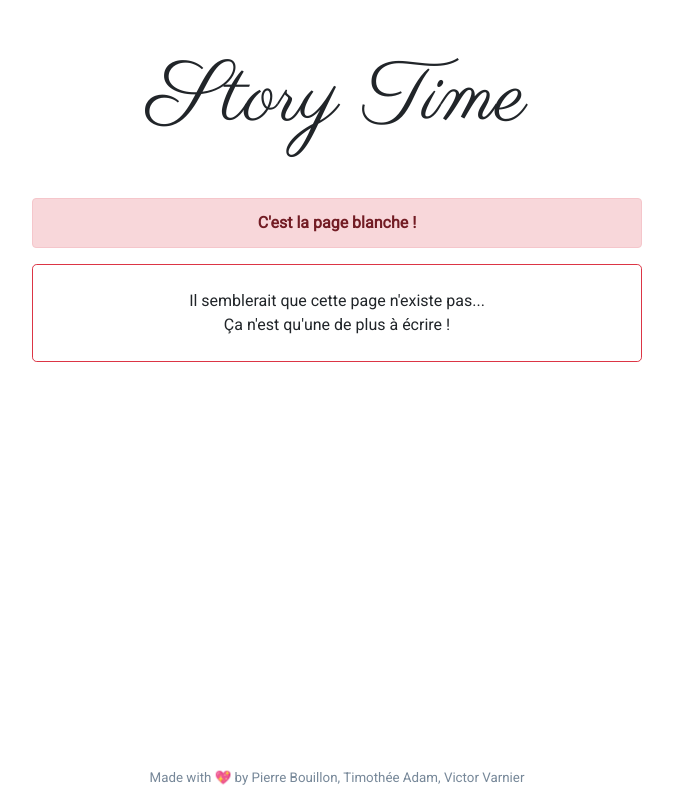
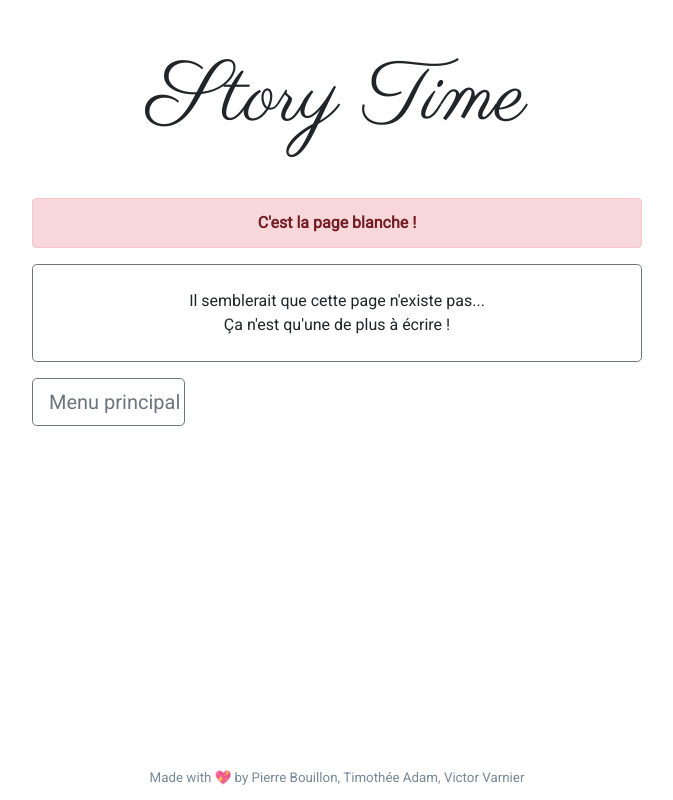
Before and after one commit to pBouillon/Story-Time, an Angular app in the folder story-time/: page /index in a window 1280 px wide. Both pictures are taken after a click on the button "Choisir une histoire". Shown: the whole page, without its empty margins (303-976 px from the left). Built offline with nearby package versions, Linux system fonts and the light colour scheme.

Commit message:
Ajout d'une redirection vers le menu

```diff
--- a/story-time/src/app/error-pages/page-not-found/page-not-found.component.html
+++ b/story-time/src/app/error-pages/page-not-found/page-not-found.component.html
@@ -1,4 +1,4 @@
-<div class="container w-50">
+<div class="container w-50 justify-content-center d-flex flex-column">
 
   <!-- error message -->
   <p class="alert alert-danger text-center font-weight-bold"
@@ -8,10 +8,17 @@
   <!-- /error message -->
 
   <!-- message text -->
-  <p class="text-center border border-danger p-4 rounded-lg">
+  <p class="text-center border border-secondary p-4 rounded-lg">
     Il semblerait que cette page n'existe pas... <br/>
     Ça n'est qu'une de plus à écrire !
   </p>
   <!-- /message text -->
 
+  <!-- back to menu -->
+  <input type="button"
+    class="btn btn-outline-secondary btn-lg w-25"
+    value="Menu principal"
+    (click)="onMenu()">
+  <!-- /back to menu -->
+
 </div>
--- a/story-time/src/app/error-pages/page-not-found/page-not-found.component.ts
+++ b/story-time/src/app/error-pages/page-not-found/page-not-found.component.ts
@@ -1,4 +1,5 @@
 import { Component, OnInit } from '@angular/core';
+import { Router } from '@angular/router';
 
 @Component({
   selector: 'app-page-not-found',
@@ -7,9 +8,21 @@ import { Component, OnInit } from '@angular/core';
 })
 export class PageNotFoundComponent implements OnInit {
 
-  constructor() { }
+  /**
+   * @summary Default constructor
+   * @param router Router to redirect the user to requested components
+   */
+  constructor(
+    private router: Router,
+  ) { }
 
-  ngOnInit() {
+  ngOnInit() { }
+
+  /**
+   * @summary Redirect the user back to the main page
+   */
+  public onMenu(): void {
+    this.router.navigate(['index']);
   }
 
 }
--- a/story-time/src/app/menu/menu.component.css
+++ b/story-time/src/app/menu/menu.component.css
@@ -1,3 +1,3 @@
-.btn {
+.btn-menu {
   transition: background-color 0.75s ease;
 }
--- a/story-time/src/app/menu/menu.component.html
+++ b/story-time/src/app/menu/menu.component.html
@@ -6,7 +6,7 @@
     <!-- story selection -->
     <input
       type="button"
-      class="btn btn-outline-secondary btn-lg p-3 my-3"
+      class="btn btn-menu btn-outline-secondary btn-lg p-3 my-3"
       value="Choisir une histoire"
       (click)="onGame()">
     <!-- /story selection -->
@@ -14,7 +14,7 @@
     <!-- story writing -->
     <input
       type="button"
-      class="btn btn-outline-secondary btn-lg p-3 my-3"
+      class="btn btn-menu btn-outline-secondary btn-lg p-3 my-3"
       value="Rédiger une histoire"
       (click)="onWrite()">
     <!-- /story writing -->
@@ -22,7 +22,7 @@
     <!-- additional information -->
     <input
       type="button"
-      class="btn btn-outline-secondary btn-lg p-3 my-3"
+      class="btn btn-menu btn-outline-secondary btn-lg p-3 my-3"
       value="Autres informations"
       (click)="onAbout()">
     <!-- /additional information -->
```
